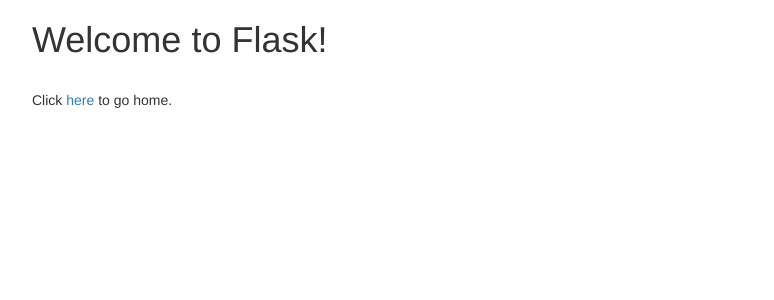
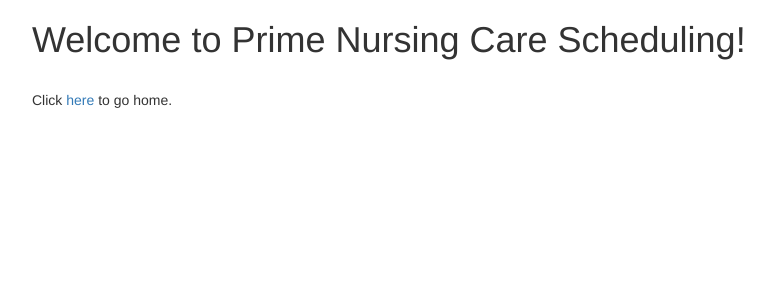
Before and after one commit to CharisaP/pnc-scheduler, a Flask app: page /welcome in a window 1280 px wide. Shown: the top 300 px of the page, without its empty margins (38-812 px from the left). Run offline with Flask 2, Linux system fonts and the light colour scheme; parts of the project's set-up code (start-up, migrations or seed data) failed here and were passed over; some libraries are stand-ins or nearby versions.

Commit message:
Edit welcome message

```diff
--- a/templates/welcome.html
+++ b/templates/welcome.html
@@ -1,7 +1,7 @@
 {% extends "base.html" %}
 {% block content %}
 
-<h1>Welcome to Flask!</h1>
+<h1>Welcome to Prime Nursing Care Scheduling!</h1>
 <br>
 <p>Click <a href="/">here</a> to go home.</p>
 
```
